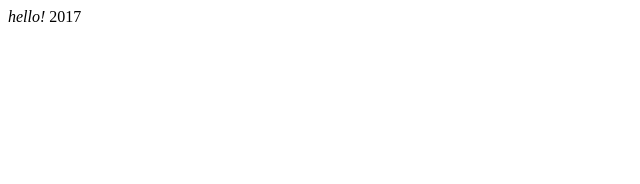
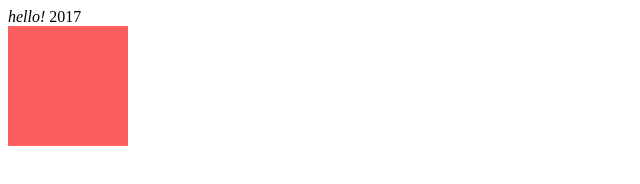
Before and after one commit to Nikolaj17/nikolaj17.github.io, a plain HTML site: page index.html in a window 1280 px wide. Shown: the whole page, without its empty margins (0-640 px from the left). Drawn offline with Linux system fonts and the light colour scheme.

Commit message:
red square

```diff
--- a/index.html
+++ b/index.html
@@ -1,3 +1,13 @@
 <i>hello!</i>
 
 2017
+
+<div id="square"></div>
+
+<style>
+#square {
+    width: 120px;
+    height: 120px;
+    background: #fc5e5e;
+}
+</style>
```
